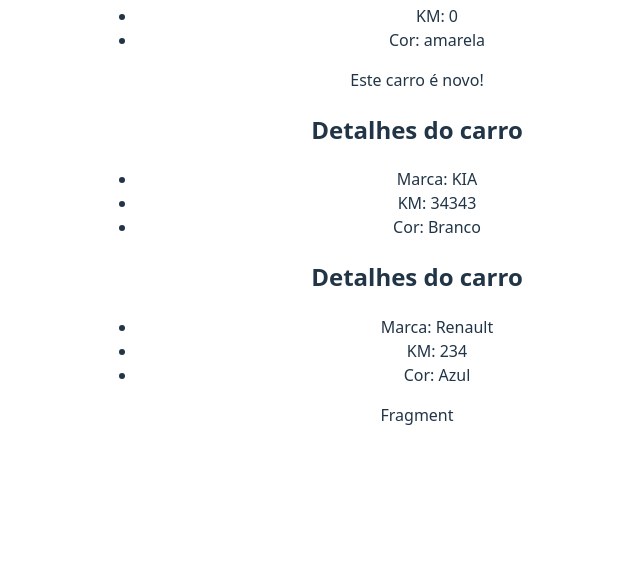
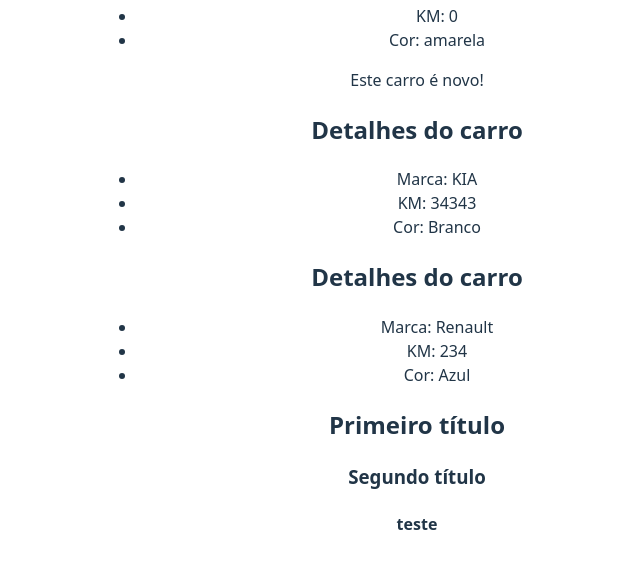
Before and after one commit to DouglasYHWH-Developer/React, a React (Vite) app in the folder introducao/aula_02/3_AVANCANDO_EM_REACT/avancando/: page / in a window 1280 px wide. Shown: the part 2473-3041 px from the top of the page, without its empty margins (223-863 px from the left). Built offline with nearby package versions, Linux system fonts and the light colour scheme.

Commit message:
Adicionamos um exemplo de React Fragment no compornente Fragment

```diff
--- a/introducao/aula_02/3_AVANCANDO_EM_REACT/avancando/src/App.jsx
+++ b/introducao/aula_02/3_AVANCANDO_EM_REACT/avancando/src/App.jsx
@@ -51,7 +51,7 @@ const [userName] = useState("Maria")
           />
         ))}
          {/* fragment */}
-        <Fragment />
+        <Fragment propFragment="teste"/>
       </div>
 
   )
--- a/introducao/aula_02/3_AVANCANDO_EM_REACT/avancando/src/components/Fragment.jsx
+++ b/introducao/aula_02/3_AVANCANDO_EM_REACT/avancando/src/components/Fragment.jsx
@@ -1,9 +1,24 @@
 import React from 'react'
 
-const Fragment = () => {
+const Fragment = ({propFragment}) => {
   return (
-    <div>Fragment</div>
+    <>
+        <h2>Primeiro título</h2>
+        <h3>Segundo título</h3>
+        <h4>{propFragment}</h4>
+    </>
   )
 }
 
 export default Fragment;
+
+/*
+    Num html geral, aquela div, poralgum motivo
+    quebraria nosso layout, não faria sentido e
+    complicaria nosso HTML. Seria um elemento semântico
+    vazio que faz parte do nosso layout
+
+    Nesse caso eu posso simpleste excluir a div e deixar
+    a tag vazia, pos os 2 elementos que estão dentro da tag
+    vazia seria será lançada dentro do elemento pai
+ */
```
